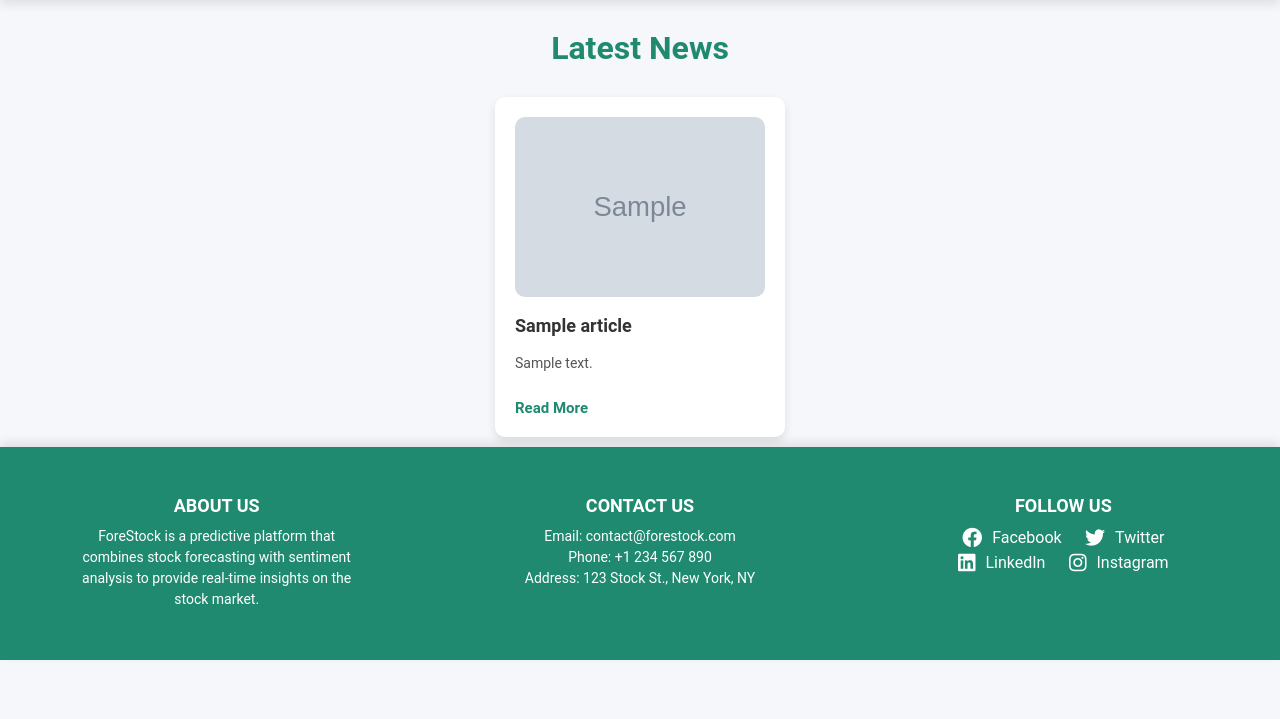
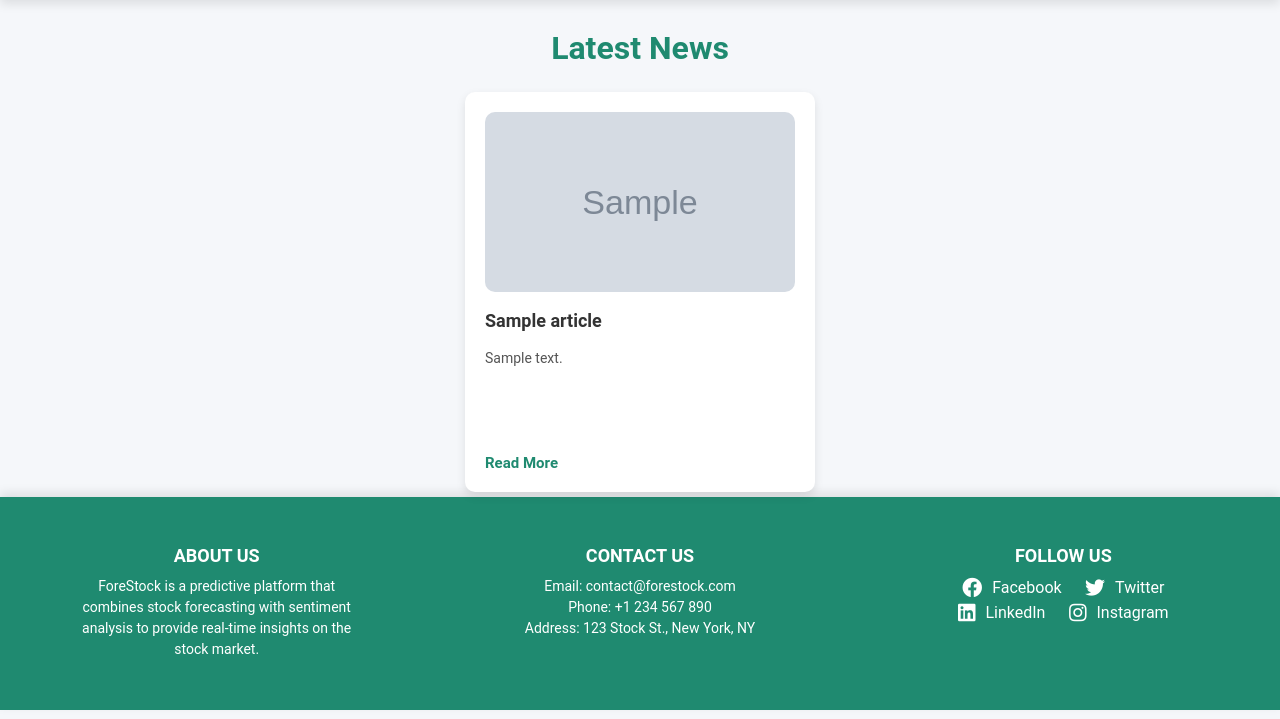
Before and after one commit to sahilkumar-sk/ForeStock, a Flask app: page /news in a window 1280 px wide. Shown: the part 81-800 px from the top of the page. Run offline with Flask 3, Linux system fonts and the light colour scheme; grey boxes marked "Sample" are stand-in pictures; a database or web service that is not in the repository returns one stand-in record (values such as "Sample title"); data that the repository does not hold is empty.

Commit message:
changes in news page

```diff
--- a/Static/css/news_styles.css
+++ b/Static/css/news_styles.css
@@ -215,20 +215,21 @@ body.dark-mode #search-button:hover {
     flex-wrap: wrap;
     gap: 40px;
     justify-content: center;
-    padding: 10px;
+    padding: 5px;
 }
 
 .news-card {
     display: flex;
     flex-direction: column;
     background-color: #fff;
-    width: 250px;
-    height: 300px;
+    width: 350px;
+    height: 400px;
     border-radius: 10px;
     box-shadow: 0 4px 10px rgba(0, 0, 0, 0.1);
     overflow: hidden;
     transition: transform 0.3s ease, box-shadow 0.3s ease;
     padding: 20px;
+    box-sizing: border-box;
 }
 
 .news-card:hover {
@@ -241,34 +242,41 @@ body.dark-mode #search-button:hover {
     height: 180px;
     object-fit: cover;
     border-radius: 10px;
+    flex-shrink: 0;
 }
 
+/* Title styles */
 .news-title {
     font-size: 18px;
     color: #333;
     margin-bottom: 5px;
 }
 
+/* Ensure the description text is truncated if too long */
 .news-description {
     font-size: 14px;
     color: #555;
     margin-bottom: 15px;
-    flex-grow: 1; /* Ensures the "Read More" stays at the bottom */
+    flex-grow: 1;  /* This makes sure the description takes up remaining space */
+    overflow: hidden;  /* Ensures text doesn't overflow */
+    text-overflow: ellipsis;  /* Adds "..." at the end of overflowed text */
+    display: -webkit-box;
+    -webkit-line-clamp: 3;  /* Limits the description to 3 lines */
+    -webkit-box-orient: vertical;
 }
 
+/* Ensuring "Read More" stays at the bottom of the card */
 .read-more {
     text-decoration: none;
     color: #1F8A70;
     font-weight: bold;
     font-size: 15px;
-    margin-top: auto; /* Push "Read More" to the bottom */
+    margin-top: auto;  /* Push the "Read More" button to the bottom */
 }
 
 .read-more:hover {
     text-decoration: underline;
 }
-
-
 /* Dark Mode for News Cards */
 body.dark-mode .news-card {
     background-color: #444;
@@ -279,13 +287,13 @@ body.dark-mode .news-card h3 {
     color: #fff;
 }
 
-body.dark-mode .news-card .see-details {
-    background-color: #007B59;
-    color: white;
+
+body.dark-mode .news-card p {
+    color: #ccc;
 }
 
-body.dark-mode .news-card .see-details:hover {
-    background-color: #005f3d;
+body.dark-mode .read-more {
+    color: #1F8A70;
 }
 
 /* Footer Styles */
```
Also changed, not shown: templates/news.html (+0 -28 lines).
